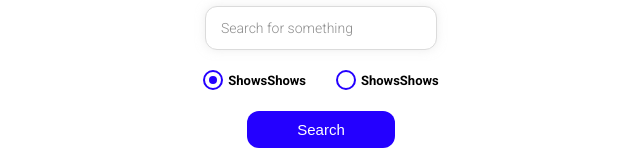
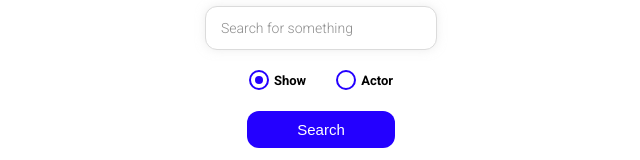
Before and after one commit to Chetan-verma713/box-office, a React (Create React App) app: page / in a window 1280 px wide. Shown: the part 198-358 px from the top of the page, without its empty margins (319-959 px from the left). Built offline with nearby package versions, Linux system fonts and the light colour scheme.

Commit message:
commit all the changes

```diff
--- a/package.json
+++ b/package.json
@@ -37,6 +37,7 @@
         "lint": "eslint src/**/*.js",
         "format": "prettier --write src/**/*.js",
         "format:lint": "npm run format && npm run lint",
+        "clear": "rimraf build",
         "predeploy": "npm run build",
         "deploy": "gh-pages -d build"
     },
--- a/src/components/CustomRadio.js
+++ b/src/components/CustomRadio.js
@@ -57,7 +57,6 @@ const CustomRadio = ({ label, ...restProps }) => {
     return (
         <RadioWrapper htmlFor={restProps.id}>
             {label}
-            Shows
             <input {...restProps} type="radio" />
             <span />
         </RadioWrapper>
--- a/src/pages/Home.js
+++ b/src/pages/Home.js
@@ -65,7 +65,7 @@ const Home = () => {
             <RadioInputsWrapper>
                 <div>
                     <CustomRadio
-                        label="Shows"
+                        label="Show"
                         id="shows-search"
                         value="shows"
                         checked={isShowSearch}
@@ -74,7 +74,7 @@ const Home = () => {
                 </div>
                 <div>
                     <CustomRadio
-                        label="Shows"
+                        label="Actor"
                         id="actors-search"
                         value="people"
                         checked={!isShowSearch}
```
Also changed, not shown: 1 other file (tests, documents, lock files or other folders). Lines whose indentation alone changed are shown as unchanged.
